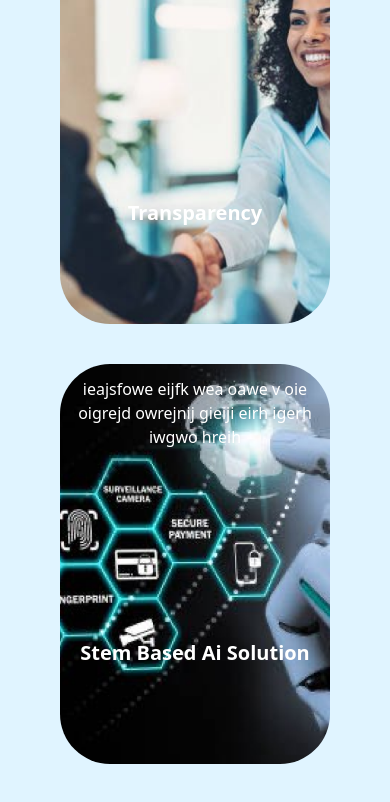
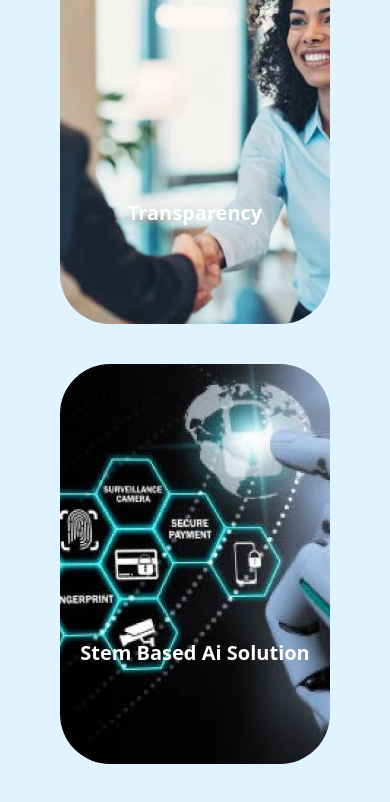
Before and after one commit to vishnubansal001/Conceptou, a React (Vite) app: page / in a window 390 px wide. Shown: the part 900-1702 px from the top of the page. Built offline with nearby package versions, Linux system fonts and the light colour scheme.

Commit message:
minor updations

```diff
--- a/src/components/home/Why.jsx
+++ b/src/components/home/Why.jsx
@@ -11,11 +11,11 @@ const Why = () => {
           {services?.map((service, index) => (
             <div
               key={index}
-              className="flex flex-col justify-end items-center lg:gap-10 md:gap-8 gap-4 w-full bg-cover bg-no-repeat lg:h-[600px] md:h-[500px] h-[400px] rounded-[50px]"
+              className="flex flex-col justify-end items-center lg:gap-10 md:gap-8 gap-4 w-full bg-cover bg-no-repeat lg:h-[600px] md:h-[500px] h-[400px] rounded-[50px] overflow-y-hidden hover:overflow-y-visible "
               style={{ backgroundImage: `url(${service.pic})` }}
               onClick={() => navigate("/services")}
             >
-              <div className="hover:translate-y-0 translate-y-1/2 transition-all duration-500 ease-in-out w-full h-full hover:backdrop-blur-lg rounded-[50px] flex flex-col justify-around text-white hover:text-white">
+              <div className="overflow-hidden hover:translate-y-0 translate-y-1/2 transition-all duration-700 ease-in-out w-full h-full hover:backdrop-blur-lg rounded-[50px] flex flex-col justify-around text-white hover:text-white">
                 <h1 className="lg:text-4xl md:text-3xl text-xl font-bold">
                   {service.name}
                 </h1>
```
